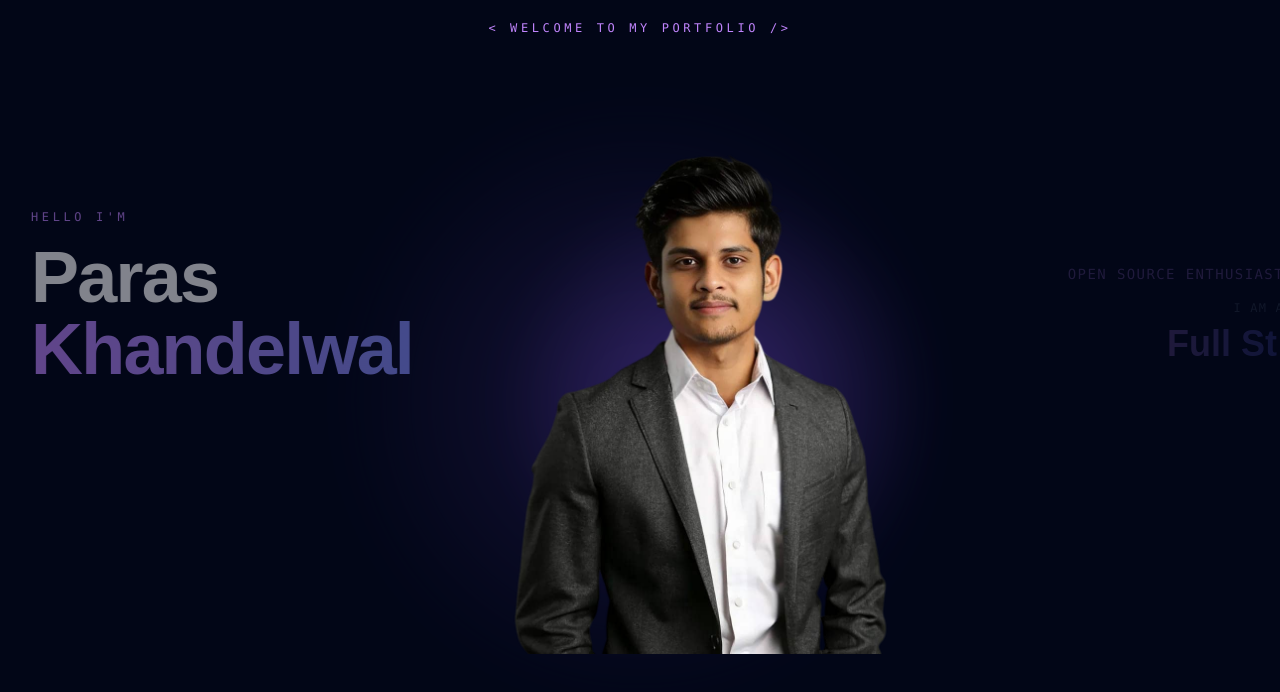
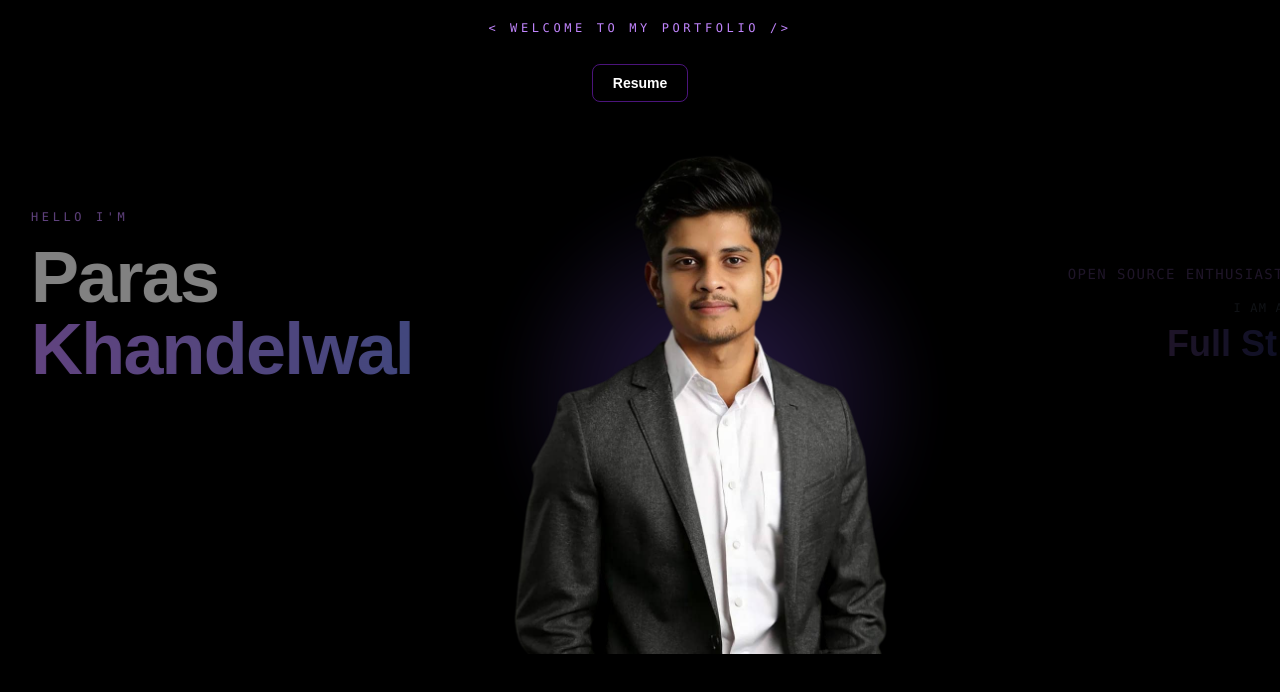
Before and after one commit to ParasKhandelwal1616/Paras-Portfolio-, a Next.js app in the folder portfolio/: page / in a window 1280 px wide. Shown: the top 692 px of the page. Built offline with nearby package versions, Linux system fonts and the light colour scheme.

Commit message:
fix version

```diff
--- a/portfolio/src/app/landing/page.tsx
+++ b/portfolio/src/app/landing/page.tsx
@@ -53,15 +53,26 @@ export default function Landing() {
   }, [displayedText, phase, titleIndex]);
 
   return (
-    <main className="relative flex min-h-screen w-full items-center justify-center bg-[#020617] overflow-hidden text-white">
+    <main className="relative flex min-h-screen w-full items-center justify-center bg-[#000000] overflow-hidden text-white">
+<p className="text-xs absolute top-5 uppercase tracking-[0.3em] text-purple-400 font-mono z-30">
+  &lt; Welcome to my portfolio /&gt;
+</p>
 
-      <p className="text-xs absolute top-5 uppercase tracking-[0.3em] text-purple-400 font-mono z-20">
-        &lt; Welcome to my portfolio /&gt;
-      </p>
+<a
+  href="https://drive.google.com/file/d/11LhUBdsIoAU_OSChcArDIMsIWgHk-1BL/view?usp=drive_link"
+  target="_blank"
+  rel="noopener noreferrer"
+  className="absolute top-16 z-30"
+>
+  <button className="px-5 py-2 rounded-lg border border-purple-700/60 hover:border-purple-500 hover:bg-purple-900/30 transition-colors text-sm font-semibold cursor-pointer">
+    Resume
+  </button>
+</a>
+
 
       {/* 🔥 Purple Glow Background */}
       <div className="absolute inset-0
-        bg-[radial-gradient(circle_at_center,_#8b5cf6_0%,_transparent_40%)]
+        bg-[radial-gradient(circle_at_center,_#8b5cf6_0%,_transparent_1%)]
         opacity-15 blur-2xl">
       </div>
 
--- a/portfolio/src/app/page.tsx
+++ b/portfolio/src/app/page.tsx
@@ -4,6 +4,7 @@ import Image from "next/image";
 import Loading from "./loading/page";
 import { useEffect, useState } from "react";
 import Landing from "./landing/page";
+
 
 
 
@@ -24,8 +25,9 @@ if(isloading){
   return<Loading/>
 }
 
-
-  return (
-    <Landing/>
+ return (
+    <>
+      <Landing />
+    </>
   );
 }
```
